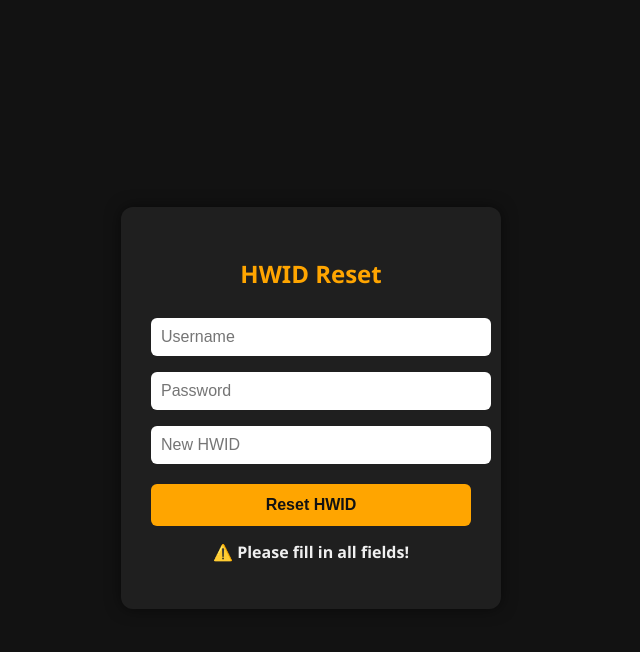
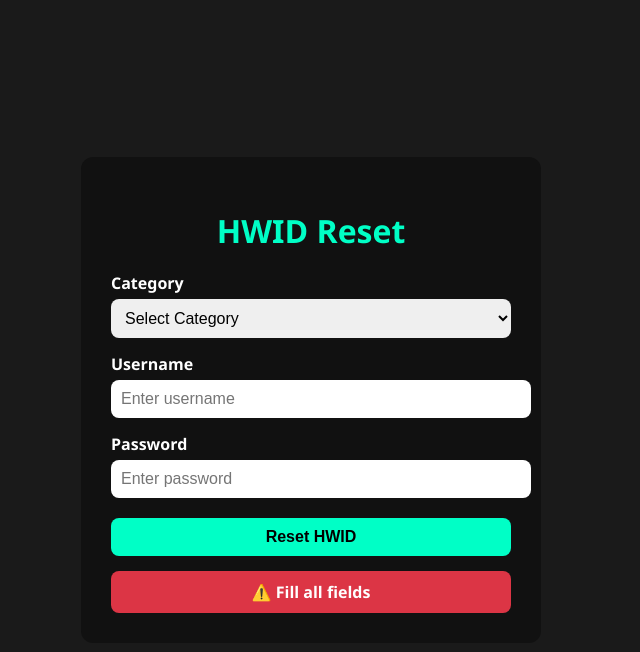
Before and after one commit to eren-6c/hwidwebsite, a website: page public/index.html in a window 1280 px wide. Both pictures are taken after a click on the button "Reset HWID". Shown: the whole page, without its empty margins (329-969 px from the left). Drawn offline with Linux system fonts and the light colour scheme.

Commit message:
Update index.html

```diff
--- a/public/index.html
+++ b/public/index.html
@@ -3,125 +3,87 @@
 <head>
 <meta charset="UTF-8">
 <meta name="viewport" content="width=device-width, initial-scale=1.0">
-    <title>HWID Reset</title>
+<title>HWID Reset | ErenXiters</title>
 <style>
-        body {
-            font-family: 'Segoe UI', sans-serif;
-            background-color: #121212;
-            color: #f0f0f0;
-            display: flex;
-            flex-direction: column;
-            align-items: center;
-            justify-content: center;
-            height: 100vh;
-        }
-        .container {
-            background-color: #1f1f1f;
-            padding: 30px;
-            border-radius: 12px;
-            box-shadow: 0 0 15px rgba(0,0,0,0.5);
-            width: 320px;
-        }
-        h2 {
-            text-align: center;
-            margin-bottom: 20px;
-            color: #ffa500;
-        }
-        input {
-            width: 100%;
-            padding: 10px;
-            margin: 8px 0;
-            border-radius: 6px;
-            border: none;
-            outline: none;
-            font-size: 16px;
-        }
-        button {
-            width: 100%;
-            padding: 12px;
-            margin-top: 12px;
-            background-color: #ffa500;
-            color: #121212;
-            font-weight: bold;
-            font-size: 16px;
-            border: none;
-            border-radius: 6px;
-            cursor: pointer;
-            transition: 0.3s;
-        }
-        button:hover {
-            background-color: #ffb733;
-        }
-        #status {
-            margin-top: 15px;
-            text-align: center;
-            min-height: 20px;
-            font-weight: bold;
-        }
+body { font-family: 'Segoe UI', sans-serif; background:#1a1a1a; color:#fff; display:flex; justify-content:center; align-items:center; height:100vh; margin:0; }
+.container { background:#111; padding:30px; border-radius:12px; width:100%; max-width:400px; }
+h1 { text-align:center; color:#00ffc6; margin-bottom:20px; }
+label { display:block; margin-top:15px; font-weight:bold; }
+input, select, button { width:100%; padding:10px; margin-top:5px; border-radius:8px; border:none; font-size:16px; }
+button { margin-top:20px; background:#00ffc6; color:#000; font-weight:bold; cursor:pointer; transition:0.3s; }
+button:hover { background:#00e0b0; }
+.status { margin-top:15px; padding:10px; border-radius:8px; display:none; font-weight:bold; text-align:center; }
+.status.success { background:#28a745; color:#fff; }
+.status.error { background:#dc3545; color:#fff; }
+.status.info { background:#ffc107; color:#000; }
 </style>
 </head>
 <body>
+
 <div class="container">
-        <h2>HWID Reset</h2>
-        <input type="text" id="username" placeholder="Username">
-        <input type="password" id="password" placeholder="Password">
-        <input type="text" id="hwid" placeholder="New HWID">
-        <button id="resetHwid">Reset HWID</button>
-        <p id="status"></p>
+<h1>HWID Reset</h1>
+
+<label for="category">Category</label>
+<select id="category">
+    <option value="">Select Category</option>
+    <option value="EREN">EREN</option>
+    <option value="INSANE">INSANE</option>
+    <option value="MAXGAMER">MAXGAMER</option>
+    <option value="SALZ">SALZ</option>
+    <option value="CYBER">CYBER</option>
+    <option value="AIM">AIM</option>
+    <option value="SNIPER">SNIPER</option>
+    <option value="B4EVER">B4EVER</option>
+</select>
+
+<label for="username">Username</label>
+<input type="text" id="username" placeholder="Enter username">
+
+<label for="password">Password</label>
+<input type="password" id="password" placeholder="Enter password">
+
+<button id="resetBtn">Reset HWID</button>
+
+<div id="status" class="status"></div>
 </div>
 
 <script>
-        const TOKEN = "admintoken10198879630"; // hidden API token
-        const CATEGORY = "EREN"; // default category
+const resetBtn = document.getElementById('resetBtn');
+const statusDiv = document.getElementById('status');
 
-        document.getElementById("resetHwid").addEventListener("click", async () => {
-            const username = document.getElementById("username").value.trim();
-            const password = document.getElementById("password").value.trim();
-            const updatedhwid = document.getElementById("hwid").value.trim();
-            const status = document.getElementById("status");
+function showStatus(msg, type='info') {
+    statusDiv.style.display='block';
+    statusDiv.textContent = msg;
+    statusDiv.className = 'status ' + type;
+}
 
-            if (!username || !password || !updatedhwid) {
-                status.textContent = "⚠️ Please fill in all fields!";
+resetBtn.addEventListener('click', async () => {
+    const category = document.getElementById('category').value.trim();
+    const username = document.getElementById('username').value.trim();
+    const password = document.getElementById('password').value.trim();
+
+    if (!category || !username || !password) {
+        showStatus('⚠️ Fill all fields', 'error');
         return;
     }
 
-            // Check last reset
-            const lastReset = localStorage.getItem(`hwid_reset_${username}`);
-            if (lastReset) {
-                const lastDate = new Date(lastReset);
-                const now = new Date();
-                const diffDays = Math.floor((now - lastDate) / (1000 * 60 * 60 * 24));
-                if (diffDays < 30) {
-                    status.textContent = `⏳ HWID was already reset ${diffDays} days ago. Try after ${30 - diffDays} days.`;
-                    return;
-                }
-            }
-
-            status.textContent = "⏳ Sending request...";
+    showStatus('⏳ Resetting HWID...', 'info');
 
     try {
-                const res = await fetch(
-                    `https://authenticationeren.netlify.app/.netlify/functions/updateHWID?category=${CATEGORY}&username=${encodeURIComponent(username)}&password=${encodeURIComponent(password)}&updatedhwid=${encodeURIComponent(updatedhwid)}`,
-                    {
-                        method: "GET",
-                        headers: {
-                            "Authorization": "Bearer " + TOKEN
-                        }
-                    }
-                );
+        const newHWID = crypto.randomUUID(); // generates HWID
+        const url = `/.netlify/functions/updateHWID?category=${encodeURIComponent(category)}&username=${encodeURIComponent(username)}&password=${encodeURIComponent(password)}&updatedhwid=${encodeURIComponent(newHWID)}`;
 
+        const res = await fetch(url);
         const data = await res.json();
 
-                if (res.ok && data.success) {
-                    status.textContent = "✅ " + data.message;
-                    localStorage.setItem(`hwid_reset_${username}`, new Date().toISOString());
-                } else {
-                    status.textContent = "❌ " + (data.error || "Something went wrong");
-                }
-            } catch (err) {
-                status.textContent = "❌ Network error: " + err.message;
+        if (!res.ok) throw new Error(data.error || 'Unknown error');
+
+        showStatus(`✅ HWID reset! New HWID: ${newHWID}`, 'success');
+    } catch(err) {
+        showStatus('❌ ' + err.message, 'error');
     }
 });
 </script>
+
 </body>
 </html>
```
Lines whose indentation alone changed are shown as unchanged.
